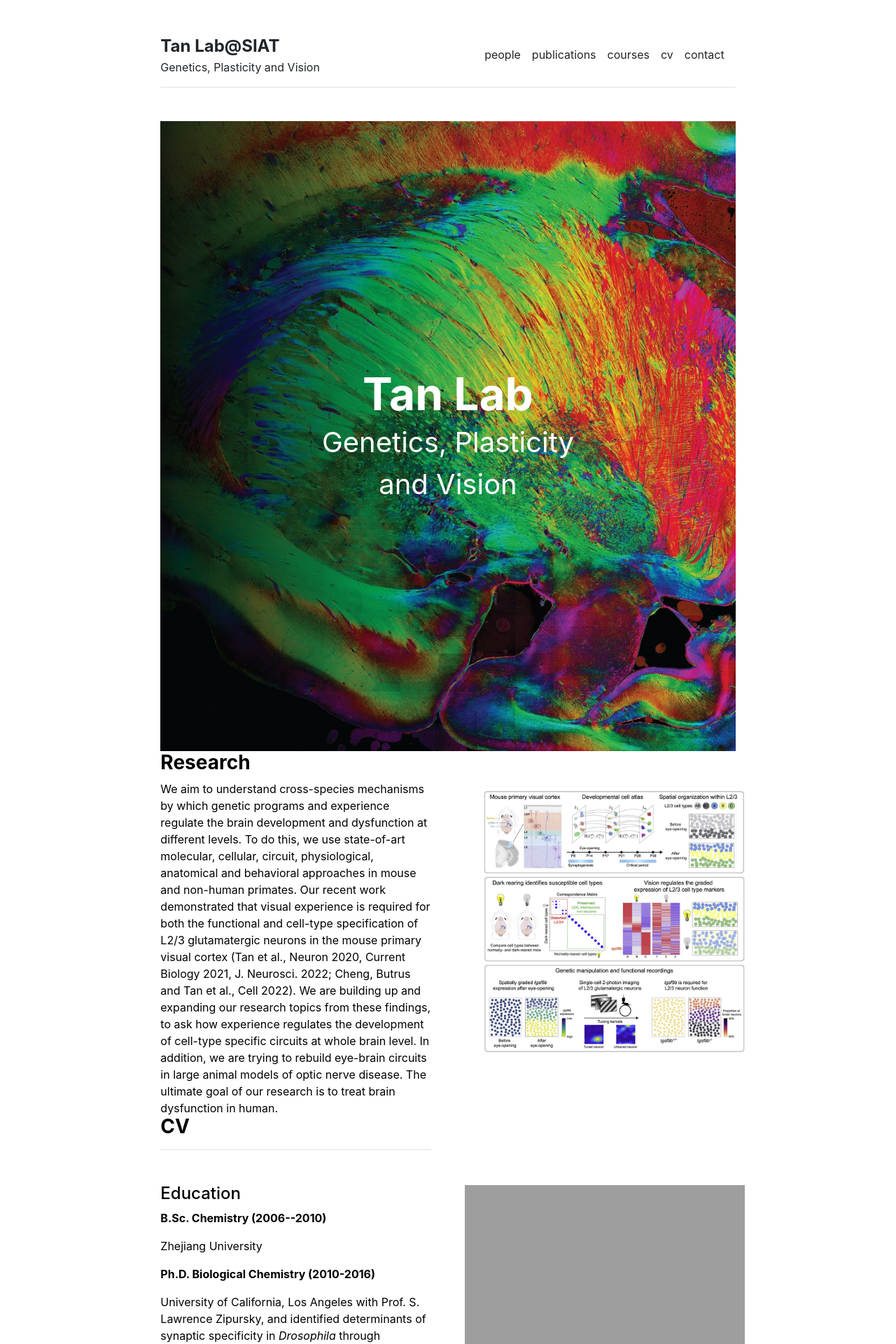
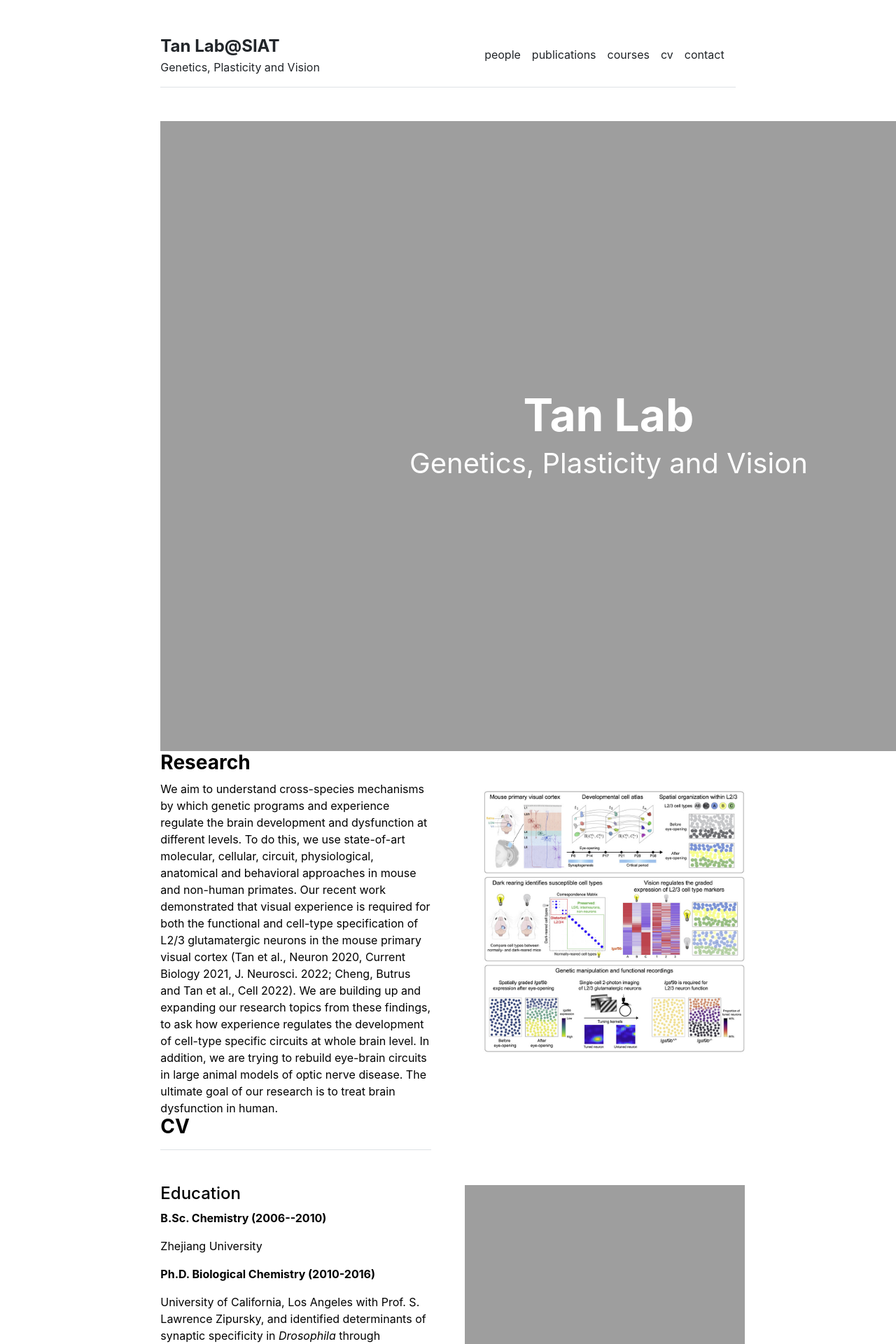
Before and after one commit to Tan-Lab-SIAT/lab-homepage, a Jekyll site: the page built from index.md, in a window 1280 px wide. Shown: the top 1920 px of the page at 70% size. Built offline with Jekyll 4.4.1, drawn with Linux system fonts in a browser that asks for light colours.

Commit message:
Update home.html

```diff
--- a/_layouts/home.html
+++ b/_layouts/home.html
@@ -2,7 +2,7 @@
 layout: default
 ---
 <!-- Lab Cover Section -->
-<div class="lab-cover" style="position: relative; width: 100%; height: 100vh; background: url('{{ site.github.url }}/assets/img/cover.jpg') no-repeat center center; background-size: cover;">
+<div class="lab-cover" style="position: relative; width: 100vw; height: 100vh; margin: 0; padding: 0; background: url('{{ site.github.url }}/assets/img/lab_cover.jpg') no-repeat center center; background-size: cover;">
   <div style="position: absolute; top: 50%; left: 50%; transform: translate(-50%, -50%); text-align: center; color: white;">
     <h1 style="font-size: 4em; font-weight: bold; margin: 0;">Tan Lab</h1>
     <p style="font-size: 2.5em; margin: 0;">Genetics, Plasticity and Vision</p>
```
